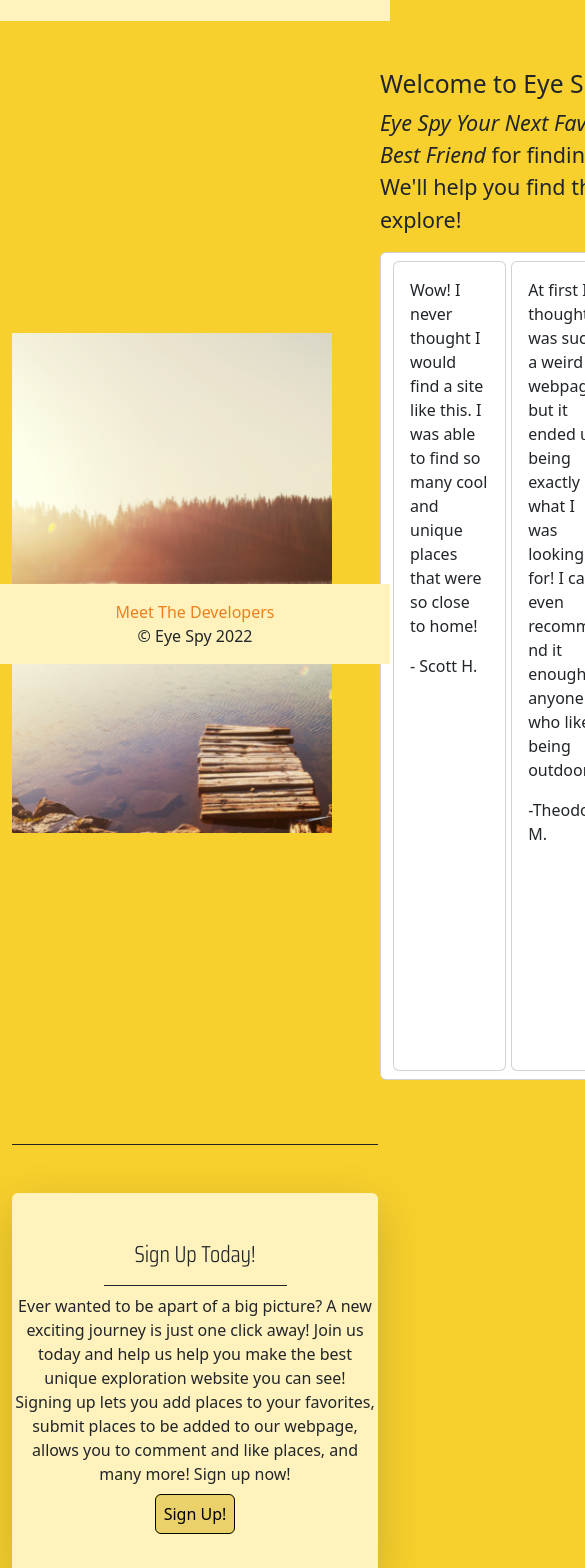
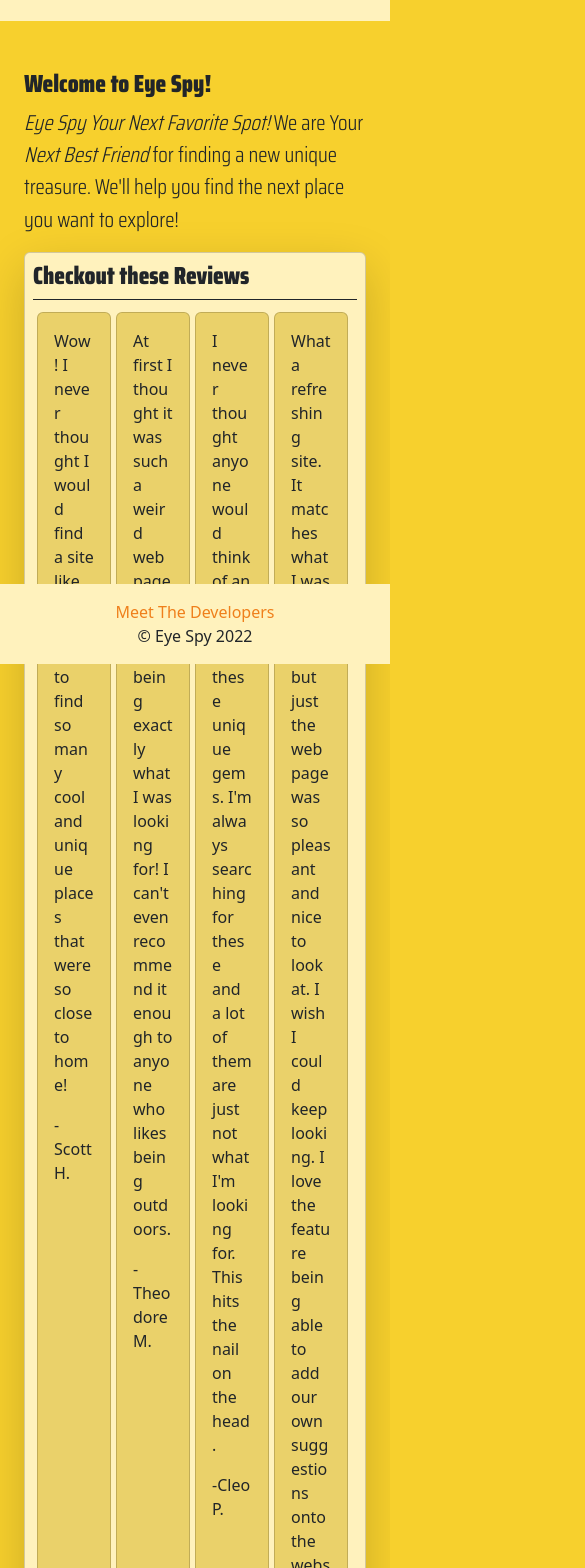
Before and after one commit to CaptainNate/Eye-Spy, a React (Create React App) app in the folder client/: page / in a window 390 px wide. Shown: the part 180-1748 px from the top of the page, 585 px wide, since content can reach past the window. Built offline with nearby package versions, Linux system fonts and the light colour scheme.

Commit message:
added responsiveness to landing page, search page, about us and contact us :

```diff
--- a/client/src/components/AddDestSearchBar/index.js
+++ b/client/src/components/AddDestSearchBar/index.js
@@ -9,7 +9,7 @@ function AddDestSearchBar() {
                     Select an outdoor activity
                 </label> */}
                 <select name="activity" className="category-btn p-2 rounded" placeholder='Select an outdoor activity' style={{ width: "100%" }}>
-                    <option value="" className="text-center" disabled>Select an outdoor activity</option>
+                    <option value="" className="text-center" defaultValue={""}>Select an outdoor activity</option>
                     <option value="hiking" id="search-bar-hiking" className="text-center">Hiking Trails</option>
                     <option value="camping" id="search-bar-camping" className="text-center">Camping</option>
                     <option value="biking" id="search-bar-biking" className="text-center">Mountain Biking</option>
--- a/client/src/components/ContactUs/index.js
+++ b/client/src/components/ContactUs/index.js
@@ -16,7 +16,7 @@ function Contact() {
       <Container fluid className="shadow-lg mb-5 floating-box-bg rounded">
         <Container className="p-4">
           <Row>
-            <Col>
+            <Col sm={12} md={12} lg={8}>
               <Container>
                 <h4 className="subHeader-font mb-3 pb-3 border-bottom border-dark">Contact Info</h4>
                 <div className="">
@@ -30,7 +30,7 @@ function Contact() {
               </Container>
             </Col>
 
-            <Col sm={12} md={6} lg={8} className="pt-sm-4 pt-lg-0">
+            <Col sm={12} md={12} lg={8} className="pt-sm-4 pt-lg-0">
               <Container>
                 <h4 className="subHeader-font mb-3 pb-3 border-bottom border-dark">Send a Message</h4>
                 <ContactForm />
--- a/client/src/components/SearchBar/index.js
+++ b/client/src/components/SearchBar/index.js
@@ -1,6 +1,4 @@
 import React from 'react';
-// import Dropdown from 'react-bootstrap/Dropdown';
-// import DropdownButton from 'react-bootstrap/DropdownButton';
 
 function SearchBar() {
 
@@ -12,7 +10,7 @@ function SearchBar() {
                 <button className="all-btns p-2 rounded px-5 dropdown-toggle" type="button" id="dropdownMenuButton1" data-bs-toggle="dropdown" aria-expanded="false">
                     Select an outdoor activity <span className="selected"></span>
                 </button>
-                <ul className="dropdown-menu" aria-labelledby="dropdownMenuButton1" style={{width:"50%"}}>
+                <ul className="dropdown-menu" aria-labelledby="dropdownMenuButton1" style={{width:"100%"}}>
                     <li><a id="search-bar-hiking" className="dropdown-item text-center" href="/search-results">Hiking Trails</a></li>
                     <li><a id="search-bar-camping" className="dropdown-item text-center" href="/search-results">Camping</a></li>
                     <li><a id="search-bar-biking" className="dropdown-item text-center" href="/search-results">Mountain Biking</a></li>
--- a/client/src/components/SuccessModal/index.js
+++ b/client/src/components/SuccessModal/index.js
@@ -2,7 +2,7 @@ import React from 'react';
 import Button from 'react-bootstrap/Button';
 import Modal from 'react-bootstrap/Modal';
 
-function AddDestModal(props) {
+function SuccessModal(props) {
 
     // add if/else to if destination created successfully, display this modal
     // if destination created unsuccessfully, display other modal
@@ -37,4 +37,4 @@ function AddDestModal(props) {
     )
 }
 
-export default AddDestModal;
+export default SuccessModal;
--- a/client/src/index.css
+++ b/client/src/index.css
@@ -70,8 +70,15 @@ footer {
 
 /* LANDING PAGE */
 .landingPage-secondaryBg {
-  background-color: var(--primary);
+  background-color: var(--primary) !important;
 }
+
+.landingPage-tertiaryBg {
+  background-color: var(--quatrinary) !important;
+}
+
+/* media queries for landing page */
+
 
 /* DESTINATION SEARCH */
 .search-anchor {
--- a/client/src/pages/Dashboard.js
+++ b/client/src/pages/Dashboard.js
@@ -37,11 +37,6 @@ function Dashboard(props) {
           <div className="d-flex justify-content-center align-items-center">
             <div className="m-2">
               <SearchBar />
-            </div>
-            <div className="text-center">
-              <button type="submit" className="all-btns p-2 rounded">
-                Search
-              </button>
             </div>
           </div>
         </div>
--- a/client/src/pages/LandingPage.js
+++ b/client/src/pages/LandingPage.js
@@ -9,33 +9,28 @@ function LandingPage() {
     return (
         <div className="container pb-5">
             <div className="d-flex pt-5 pb-5 align-items-center border-bottom border-dark">
-                <div className="pe-5">
+                <div className="pe-5 d-md-none d-lg-block d-sm-none d-md-block d-none d-sm-block">
                     <img src={landingPageImg} alt="lake landscape" height={500} width={320} />
                 </div>
 
                 {/* webpage "introduction" */}
-                <div className="">
-                    <h2 className="">Welcome to Eye Spy!</h2>
+                <div className="container">
+                    <h2 className="header-font">Welcome to Eye Spy!</h2>
                     {/* <br /> */}
                     {/* <br /> */}
-                    <p className="fs-4 text"><em>Eye Spy Your Next Favorite Spot! </em>We are Your <em>Next Best Friend</em> for finding a new unique treasure. We'll help you find the next place you want to explore! </p>
-                    <div className="container-fluid py-2 card mb-3 scrolling-wrapper">
-                        {/* <h2 className="font-weight-light"></h2> */}
-                        <div className="d-flex flex-row flex-nowrap row g-0">
+                    <p className="fs-4 text subHeader-font"><em>Eye Spy Your Next Favorite Spot! </em>We are Your <em>Next Best Friend</em> for finding a new unique treasure. We'll help you find the next place you want to explore! </p>
+                    <div className="container-fluid p-2 card mb-3 scrolling-wrapper landingPage-secondaryBg shadow-lg">
+                        <h2 className="font-weight-light header-font pb-2 border-bottom border-dark">Checkout these Reviews</h2>
+                        <div className="row d-flex flex-nowrap row g-0 landingPage-secondaryBg m-1">
                             {/* Static Reviews */}
-                            <div className="card card-body"><p>Wow! I never thought I would find a site like this. I was able to find so many cool and unique places that were so close to home!</p>
+                            <div className="col-sm-12 card card-body landingPage-tertiaryBg"><p>Wow! I never thought I would find a site like this. I was able to find so many cool and unique places that were so close to home!</p>
                                 <p> - Scott H.</p></div>
-                            <div className="card card-body"><p>At first I thought it was such a weird webpage but it ended up being exactly what I was looking for! I can't even recommend it enough to anyone who likes being outdoors.</p>
+                            <div className="col-sm-12 card card-body landingPage-tertiaryBg"><p>At first I thought it was such a weird webpage but it ended up being exactly what I was looking for! I can't even recommend it enough to anyone who likes being outdoors.</p>
                                 <p>-Theodore M.</p></div>
-                            <div className="card card-body"><p>I never thought anyone would think of an idea to find these unique gems. I'm always searching for these and a lot of them are just not what I'm looking for. This hits the nail on the head.</p>
+                            <div className="col-sm-12 card card-body landingPage-tertiaryBg"><p>I never thought anyone would think of an idea to find these unique gems. I'm always searching for these and a lot of them are just not what I'm looking for. This hits the nail on the head.</p>
                                 <p>-Cleo P.</p></div>
-                            {/* <div className="card card-body"><p>Eye Spy is a name that indeed matches. It's definitely got an eye for rare spots. I thought I was good, but they're even better.</p>
-        <p>-John E.</p></div> */}
-                            {/* <div className="card card-body"><p>I was never one to look online to find places to explore, that weren't so busy, but here we are.I found this site and now I can't stop checking back!</p>
-        <p>-Cillia T.</p></div> */}
-                            <div className="card card-body"><p>What a refreshing site. It matches what I was looking for but just the webpage was so pleasant and nice to look at. I wish I could keep looking. I love the feature being able to add our own suggestions onto the website too! I feel so engaged.</p>
+                            <div className="col-sm-12 card card-body landingPage-tertiaryBg"><p>What a refreshing site. It matches what I was looking for but just the webpage was so pleasant and nice to look at. I wish I could keep looking. I love the feature being able to add our own suggestions onto the website too! I feel so engaged.</p>
                                 <p>-Lilliana L.</p></div>
-
                         </div>
                     </div>
 
@@ -47,15 +42,17 @@ function LandingPage() {
             {/* Sign Up Section */}
             <div className="py-5 my-5 text-center landingPage-secondaryBg shadow-lg rounded d-flex justify-content-center flex-wrap">
                 <h3 className="pb-3 col-6 subHeader-font border-bottom border-dark">Sign Up Today!</h3>
-                <p>
-                    Ever wanted to be apart of a big picture? A new exciting journey is just one click away! Join us today and help us help you make the best unique exploration website you can see!
-                    <br></br>
-                    Signing up lets you add places to your favorites, submit places to be added to our webpage, allows you to comment and like places, and many more! Sign up now!
-                </p>
+                <div className="p-3">
+                    <p>
+                        Ever wanted to be apart of a big picture? A new exciting journey is just one click away! Join us today and help us help you make the best unique exploration website you can see!
+                        <br></br>
+                        Signing up lets you add places to your favorites, submit places to be added to our webpage, allows you to comment and like places, and many more! Sign up now!
+                    </p>
+                </div>
                 <div className="">
                     <a
                         className="all-btns p-2 rounded text-decoration-none"
-                        href="/signup"
+                        href="/sign-up"
                         role="button"
                     >
                         Sign Up!
--- a/client/src/pages/Search.js
+++ b/client/src/pages/Search.js
@@ -30,7 +30,7 @@ const Search = () => {
                         </div> */}
                     </div>
                 </div>
-                <div className="px-5 mx-5">
+                <div className="px-5 mx-5 d-md-none d-lg-block d-sm-none d-md-block d-none d-sm-block">
                     <div>
                         <img src={searchImg} alt="couple paddle boarding" style={{height:"600px"}} />
                     </div>
```
Also changed, not shown: client/src/pages/AddDestination.js (+6 -6 lines).
